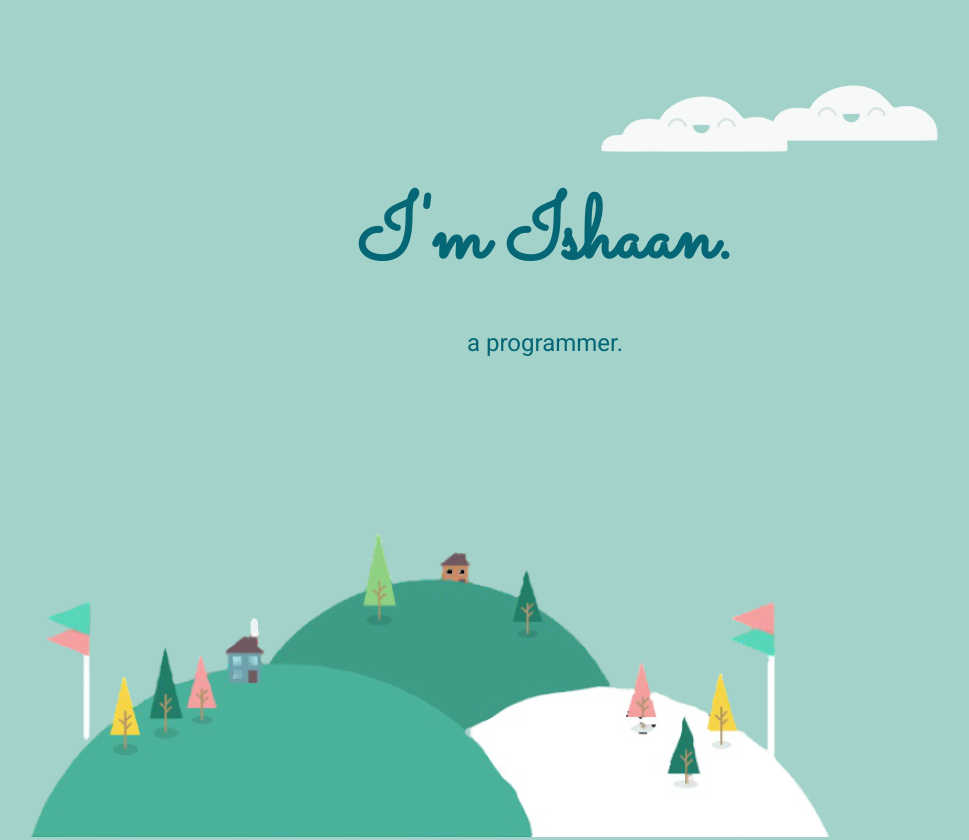
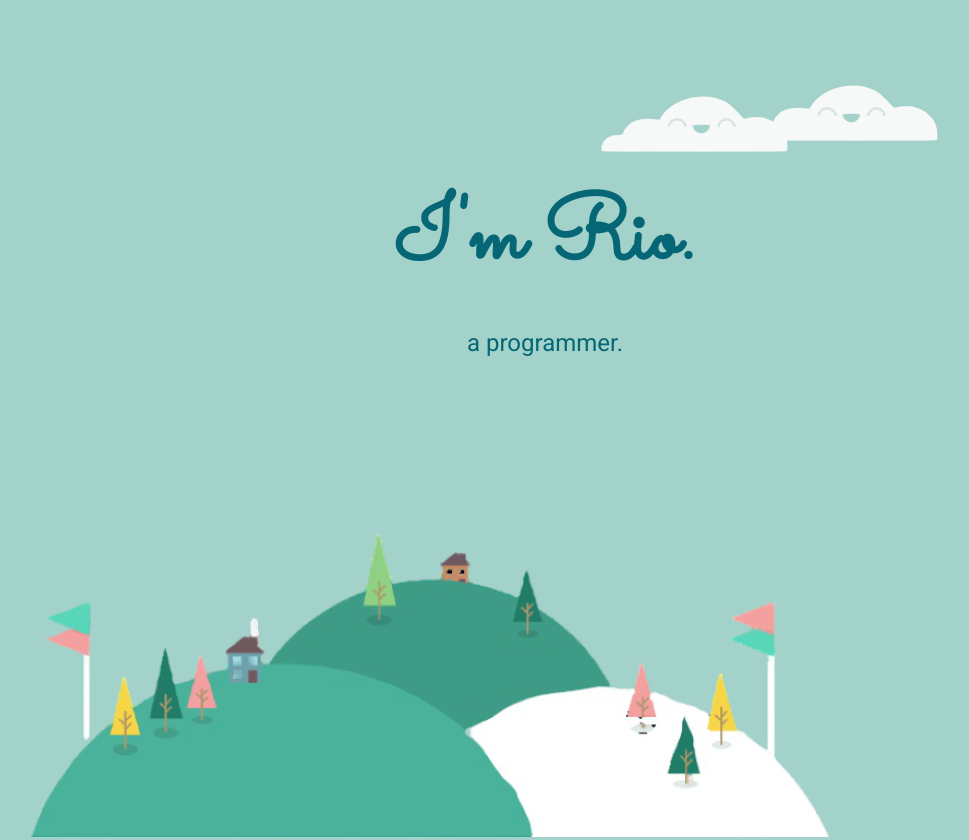
Before and after one commit to mansipurohit11/Website, a plain HTML site: page index.html in a window 1280 px wide. Shown: the top 840 px of the page, without its empty margins (95-1064 px from the left). Drawn offline with Linux system fonts and the light colour scheme.

Commit message:
Update index.html

```diff
--- a/index.html
+++ b/index.html
@@ -1,7 +1,7 @@
 <!DOCTYPE html>
 <html>
     <head>
-        <title>Ishaan Verma - an app developer</title>
+        <title>Rio - an app developer</title>
         <link rel="stylesheet" href="css/style.css">
         <link rel="icon" href="favicon.ico">
         <link href="https://fonts.googleapis.com/css2?family=Merriweather:wght@300&family=Montserrat:wght@100&family=Sacramento&display=swap" rel="stylesheet">
@@ -10,7 +10,7 @@
     <body>
         <div class="top-container">
             <img class="top_cloud" src="clouds.png" alt="cloud img">
-            <h1>I'm Ishaan.</h1>
+            <h1>I'm Rio.</h1>
             <h3 class="high" style="color: #056676;">a programmer.</h3>
             <img class="bottom_cloud" src="clouds.png" alt="cloud img">
             <img class="mountains" src="mountains.png" alt="mountains">
```
